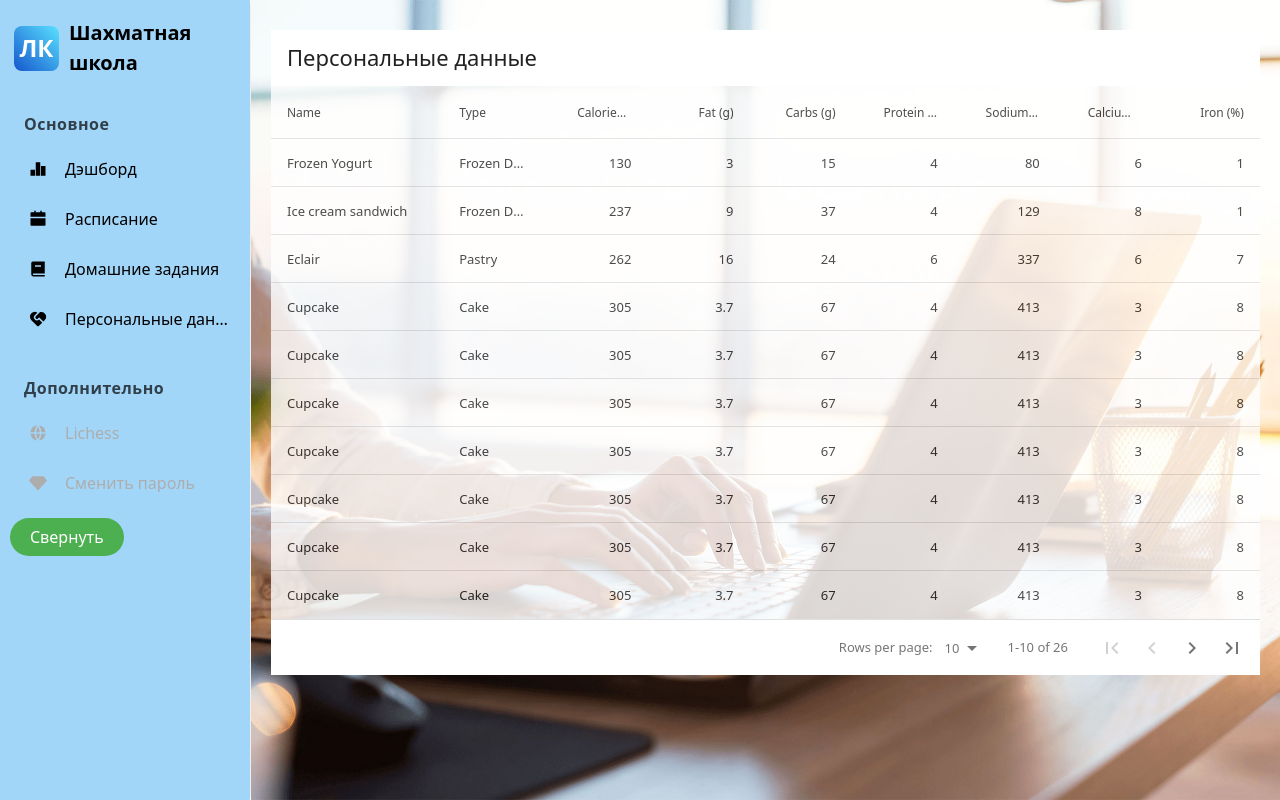
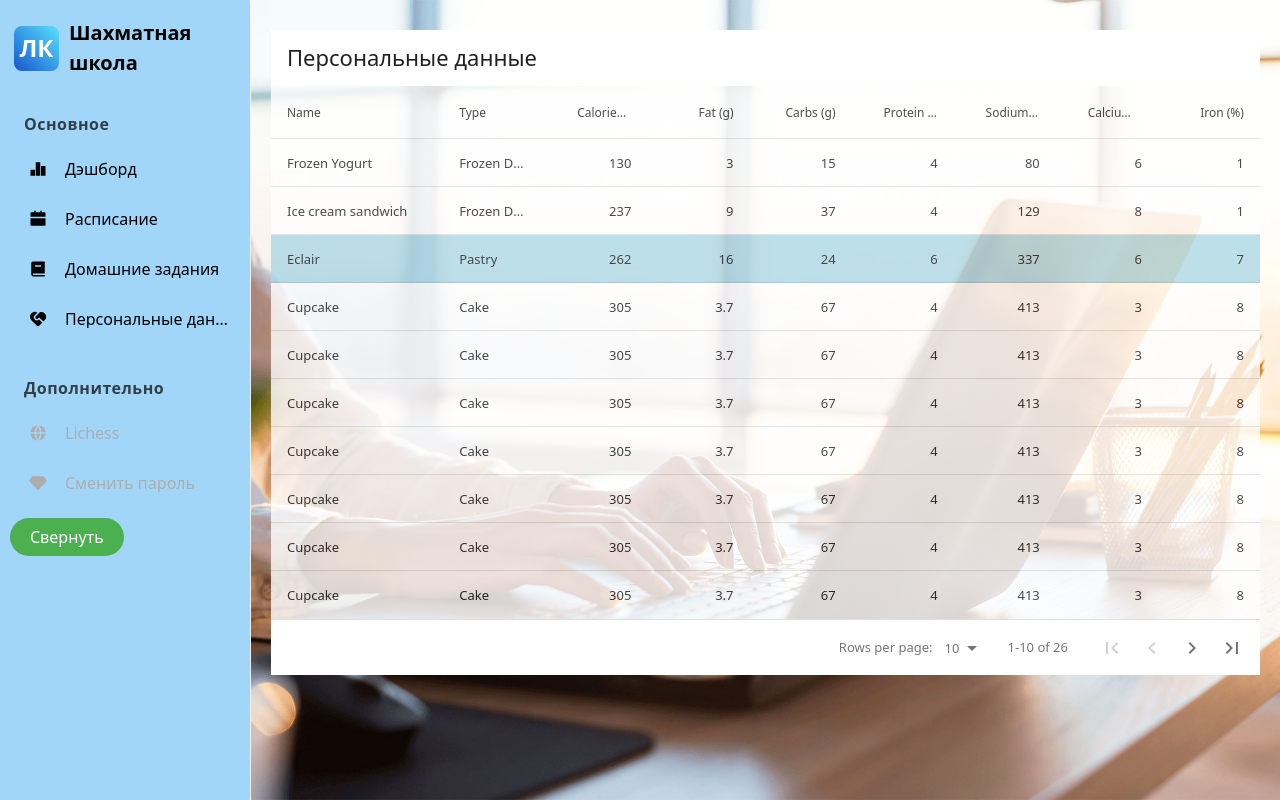
Before and after one commit to ivanwolodin/frontend_chess_school, a React (Create React App) app: page /side_bar in a window 1280 px wide. Both pictures are taken after a click on the link "Персональные данные". Built offline with nearby package versions, Linux system fonts and the light colour scheme.

Commit message:
style(personal data table): add coloring if there is a debt

```diff
--- a/src/components/personal_account/common_comps/PersonalData/PersonalDataTable.tsx
+++ b/src/components/personal_account/common_comps/PersonalData/PersonalDataTable.tsx
@@ -13,6 +13,14 @@ const PersonalDataTable: React.FC<PersonalDataTableProps> = ({ data }) => {
   const handleRowClicked = (row: PersonalTableRowData) => {
     alert(`Имя: ${row.name}, Возраст: ${row.fat}`);
   };
+  const conditionalRowStyles = [
+    {
+      when: (row: PersonalTableRowData) => row.fat > 9,
+      style: {
+        backgroundColor: 'lightblue',
+      },
+    },
+  ];
 
   return (
     <div className="personaldatatable__general">
@@ -23,7 +31,9 @@ const PersonalDataTable: React.FC<PersonalDataTableProps> = ({ data }) => {
         columns={personalDataColumnsSettings}
         pagination
         paginationPerPage={10}
+        paginationRowsPerPageOptions={[10]}
         onRowClicked={handleRowClicked}
+        conditionalRowStyles={conditionalRowStyles}
       />
     </div>
   );
```
